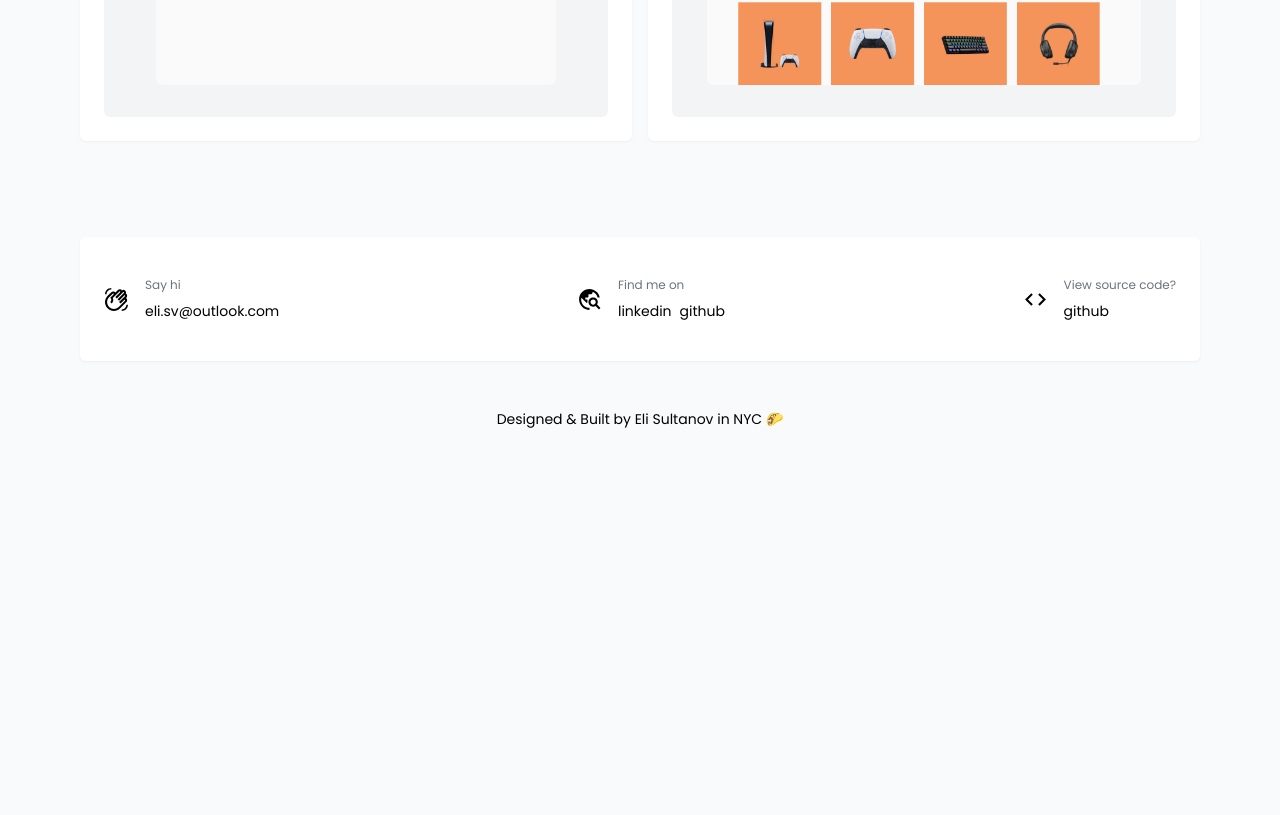
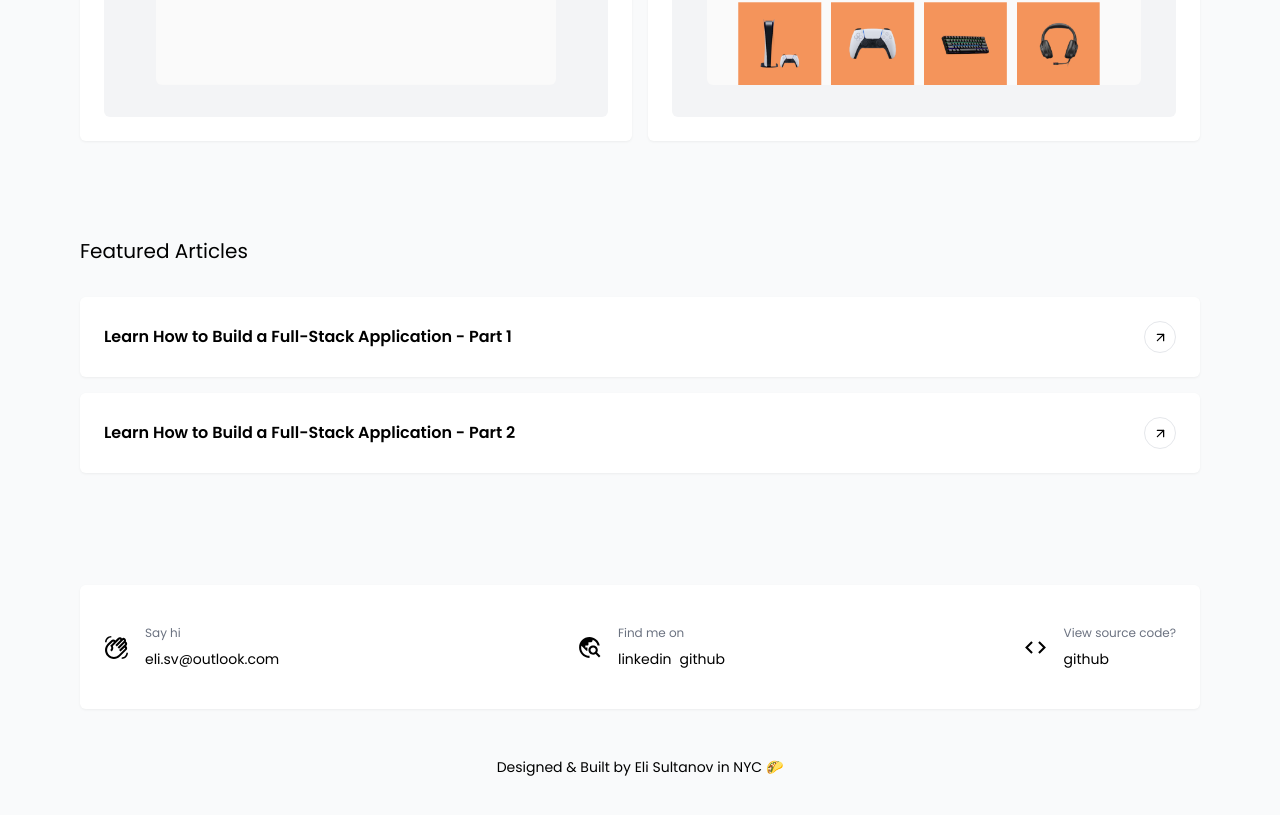
Before and after one commit to elisvcodes/portfolio-v2, a React (Vite) app: page / in a window 1280 px wide. Shown: the part 1631-2446 px from the top of the page. Before the commit the page ends 2108 px from the top, so only its background shows below. Built offline with nearby package versions, Linux system fonts and the light colour scheme; a web font is replaced by a local one.

Commit message:
added articles section

```diff
--- a/src/App.tsx
+++ b/src/App.tsx
@@ -8,6 +8,7 @@ import ProjectCard from "./components/Cards/ProjectCard";
 import Footer from "./components/Footer";
 import experiences from "./data/experiences.json";
 import projects from "./data/projetcs.json";
+import ArticlesCard from "./components/Cards/ArticlesCard";
 
 function App() {
   return (
@@ -60,6 +61,19 @@ function App() {
         </div>
       </Section>
 
+      {/* Articles Section */}
+
+      <Section title="Featured Articles">
+        <ArticlesCard
+          title="Learn How to Build a Full-Stack Application - Part 1"
+          link="https://medium.com/swlh/learn-how-to-build-a-full-stack-application-using-node-js-and-react-in-2021-part-1-121fa6762a69"
+        />
+        <ArticlesCard
+          title="Learn How to Build a Full-Stack Application - Part 2"
+          link="https://medium.com/geekculture/learn-how-to-build-a-full-stack-application-using-node-js-and-react-in-2021-part-two-front-end-bfa2665ffaf4"
+        />
+      </Section>
+
       {/* Footer */}
       <Footer />
     </Container>
--- /dev/null
+++ b/src/components/Cards/ArticlesCard/index.tsx
@@ -0,0 +1,23 @@
+import React from "react";
+import { FiArrowUpRight } from "react-icons/fi";
+
+export default function ArticlesCard({
+  title,
+  link,
+}: {
+  title: string;
+  link: string;
+}) {
+  return (
+    <a
+      className="card flex justify-between gap-4 items-center mb-4"
+      href={link}
+      target="_blank"
+    >
+      <p className="font-semibold">{title}</p>
+      <p className="border rounded-full p-2 h-8 w-8">
+        <FiArrowUpRight size="15px" />
+      </p>
+    </a>
+  );
+}
```
